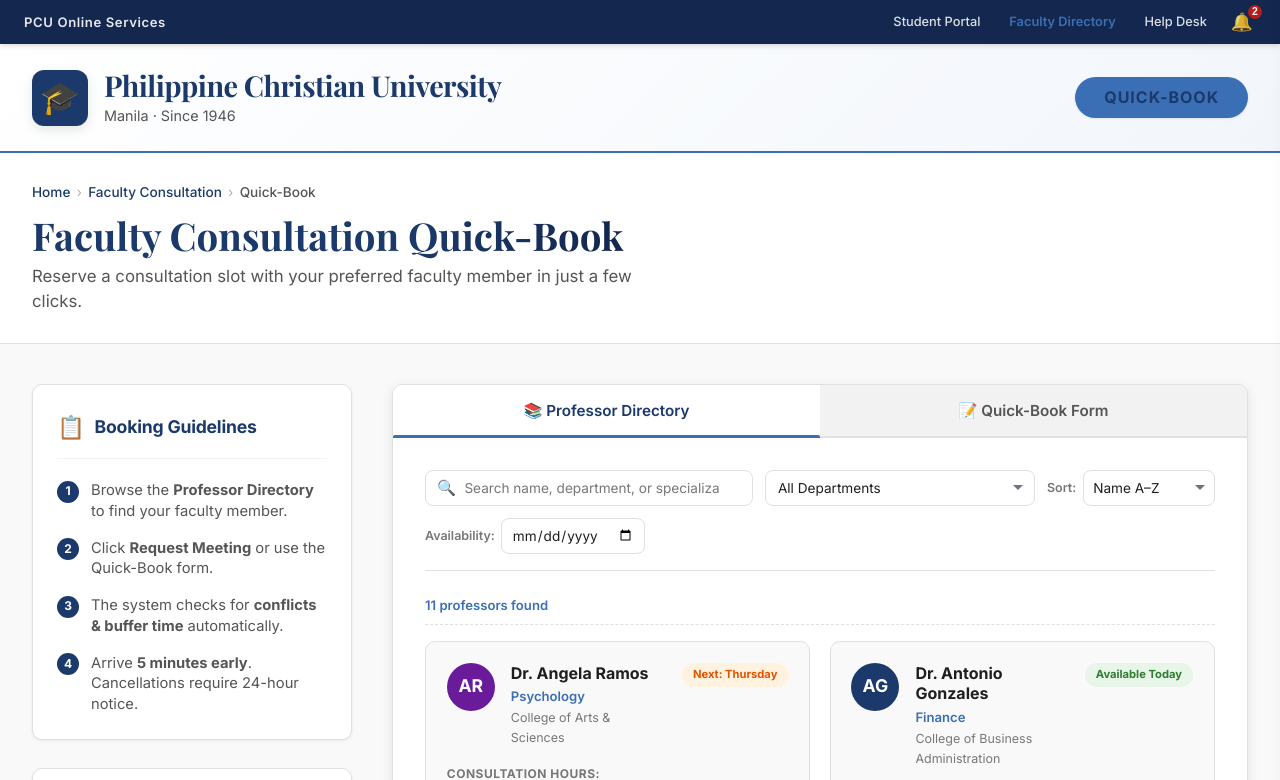
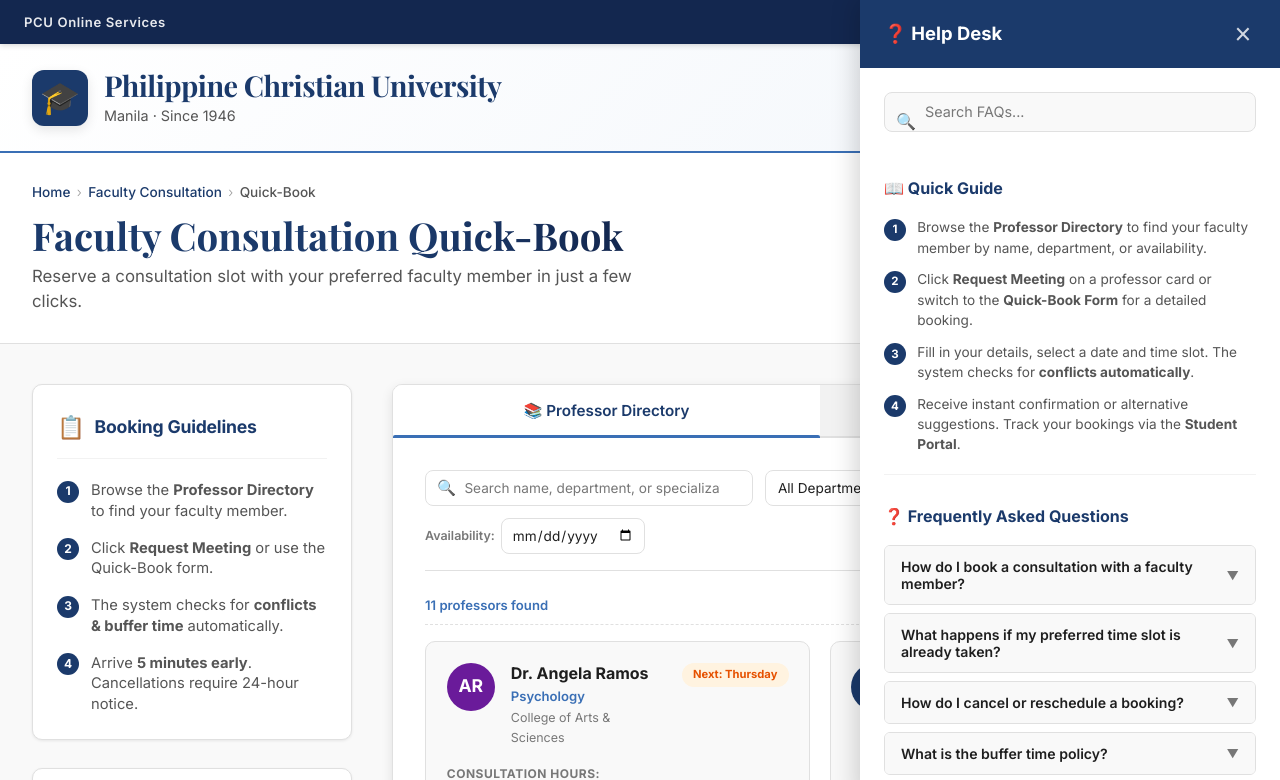
Before and after one commit to IrminsulX/PCU-Faculty-Consultation-Quick-Book-, a plain HTML site: page home.html in a window 1280 px wide. Both pictures are taken after a click on the link "Help Desk". Shown: the top 780 px of the page. Drawn offline with nearby package versions, Linux system fonts and the light colour scheme.

Commit message:
New Help Desk Function

```diff
--- /dev/null
+++ b/css/helpdesk.css
@@ -0,0 +1,152 @@
+/* ============================================
+   PCU Quick-Book — Help Desk Panel
+   ============================================ */
+
+.helpdesk-panel {
+    position: fixed; top: 0; right: -420px;
+    width: 420px; max-width: 90vw; height: 100vh;
+    background: var(--pc-white); box-shadow: -4px 0 24px rgba(0, 0, 0, 0.18);
+    z-index: 1001; transition: right 0.3s ease;
+    display: flex; flex-direction: column;
+}
+.helpdesk-panel--open { right: 0; }
+
+.helpdesk-panel__header {
+    display: flex; justify-content: space-between; align-items: center;
+    padding: 1.2rem 1.5rem; background: var(--pc-maroon); color: white;
+    flex-shrink: 0;
+}
+.helpdesk-panel__title {
+    font-size: 1.15rem; font-weight: 700;
+    display: flex; align-items: center; gap: 0.5rem;
+}
+.helpdesk-panel__close {
+    background: none; border: none; color: white;
+    font-size: 1.8rem; line-height: 1; cursor: pointer;
+    padding: 0 0.3rem; opacity: 0.8; transition: opacity 0.2s;
+}
+.helpdesk-panel__close:hover { opacity: 1; }
+
+/* ── Body (scrollable) ── */
+.helpdesk-panel__body {
+    flex: 1; overflow-y: auto; padding: 1.5rem;
+}
+
+/* ── Search ── */
+.helpdesk-search {
+    position: relative; margin-bottom: 1.5rem;
+}
+.helpdesk-search__icon {
+    position: absolute; left: 0.75rem; top: 50%; transform: translateY(-50%);
+    font-size: 1rem; color: var(--pc-text-muted); pointer-events: none;
+}
+.helpdesk-search__input {
+    width: 100%; padding: 0.65rem 1rem 0.65rem 2.5rem;
+    font-family: var(--font-main); font-size: 0.9rem;
+    border: 1px solid var(--pc-border); border-radius: 8px;
+    background: var(--pc-off-white); color: var(--pc-text-primary);
+    transition: border-color 0.2s, box-shadow 0.2s;
+}
+.helpdesk-search__input:focus {
+    outline: none; border-color: var(--pc-gold);
+    box-shadow: 0 0 0 3px rgba(58, 111, 181, 0.15);
+}
+.helpdesk-search__input::placeholder { color: var(--pc-text-muted); }
+
+.helpdesk-search__results {
+    margin-top: 0.3rem; font-size: 0.8rem; color: var(--pc-text-muted);
+    min-height: 1.2em;
+}
+
+/* ── FAQ Sections ── */
+.helpdesk-section {
+    margin-bottom: 1.8rem;
+    border-bottom: 1px solid var(--pc-light-gray);
+    padding-bottom: 1.2rem;
+}
+.helpdesk-section:last-child { border-bottom: none; margin-bottom: 1rem; }
+
+.helpdesk-section__title {
+    font-size: 1rem; font-weight: 700; color: var(--pc-maroon);
+    margin-bottom: 1rem; display: flex; align-items: center; gap: 0.5rem;
+}
+
+/* ── FAQ Item (accordion) ── */
+.helpdesk-faq {
+    margin-bottom: 0.5rem; border: 1px solid var(--pc-border);
+    border-radius: var(--radius-sm); overflow: hidden;
+    transition: box-shadow 0.2s;
+}
+.helpdesk-faq:hover { box-shadow: var(--shadow-sm); }
+.helpdesk-faq--open { border-color: var(--pc-gold); }
+
+.helpdesk-faq__question {
+    width: 100%; padding: 0.75rem 1rem;
+    font-family: var(--font-main); font-size: 0.88rem; font-weight: 600;
+    color: var(--pc-text-primary); background: var(--pc-off-white);
+    border: none; cursor: pointer; text-align: left;
+    display: flex; justify-content: space-between; align-items: center;
+    gap: 0.5rem; transition: background 0.15s, color 0.15s;
+}
+.helpdesk-faq__question:hover { background: #EDF2F9; color: var(--pc-maroon); }
+.helpdesk-faq--open .helpdesk-faq__question {
+    background: #EDF2F9; color: var(--pc-maroon);
+}
+
+.helpdesk-faq__chevron {
+    font-size: 0.75rem; transition: transform 0.25s; flex-shrink: 0;
+    color: var(--pc-text-muted);
+}
+.helpdesk-faq--open .helpdesk-faq__chevron { transform: rotate(180deg); }
+
+.helpdesk-faq__answer {
+    display: none; padding: 0.75rem 1rem;
+    font-size: 0.85rem; color: var(--pc-text-secondary); line-height: 1.6;
+    background: white; border-top: 1px solid var(--pc-light-gray);
+}
+.helpdesk-faq--open .helpdesk-faq__answer { display: block; }
+
+/* ── Contact Card ── */
+.helpdesk-contact {
+    background: #EDF2F9; border-radius: var(--radius-md);
+    padding: 1.2rem; margin-top: 0.5rem;
+}
+.helpdesk-contact__title {
+    font-size: 0.95rem; font-weight: 700; color: var(--pc-maroon);
+    margin-bottom: 0.8rem; display: flex; align-items: center; gap: 0.4rem;
+}
+.helpdesk-contact__row {
+    display: flex; align-items: center; gap: 0.5rem;
+    font-size: 0.85rem; color: var(--pc-text-secondary);
+    margin-bottom: 0.5rem;
+}
+.helpdesk-contact__row:last-child { margin-bottom: 0; }
+.helpdesk-contact__icon { font-size: 1rem; flex-shrink: 0; }
+
+/* ── Steps list ── */
+.helpdesk-steps {
+    list-style: none; display: flex; flex-direction: column; gap: 0.7rem;
+}
+.helpdesk-steps__item {
+    display: flex; gap: 0.7rem; font-size: 0.85rem;
+    color: var(--pc-text-secondary); line-height: 1.5;
+}
+.helpdesk-steps__num {
+    display: inline-flex; align-items: center; justify-content: center;
+    width: 22px; height: 22px; background: var(--pc-maroon);
+    color: white; font-weight: 700; font-size: 0.72rem;
+    border-radius: 50%; flex-shrink: 0; margin-top: 0.1rem;
+}
+
+/* ── No results ── */
+.helpdesk-no-results {
+    text-align: center; padding: 2rem 0; color: var(--pc-text-muted);
+    font-size: 0.9rem;
+}
+.helpdesk-no-results__icon { font-size: 2rem; display: block; margin-bottom: 0.5rem; }
+
+/* ── Responsive ── */
+@media (max-width: 900px) {
+    .helpdesk-panel { width: 100%; max-width: 100%; }
+    .helpdesk-panel:not(.helpdesk-panel--open) { right: -100%; }
+}
--- a/css/responsive.css
+++ b/css/responsive.css
@@ -17,7 +17,8 @@
         border-radius: var(--radius-lg) var(--radius-lg) 0 0;
         position: fixed; bottom: 0; left: 0; max-height: 85vh;
     }
-    .notif-panel { width: 100%; max-width: 100%; right: -100%; }
+    .notif-panel { width: 100%; max-width: 100%; }
+    .notif-panel:not(.notif-panel--open) { right: -100%; }
 
     .portal-login { margin: 2rem 1rem; padding: 1.5rem; }
     .portal-student-card { flex-direction: column; text-align: center; }
--- a/home.html
+++ b/home.html
@@ -11,6 +11,7 @@
     <link rel="stylesheet" href="css/modal.css">
     <link rel="stylesheet" href="css/notifications.css">
     <link rel="stylesheet" href="css/portal.css">
+    <link rel="stylesheet" href="css/helpdesk.css">
     <link rel="stylesheet" href="css/responsive.css">
     <link rel="preconnect" href="https://fonts.googleapis.com">
     <link rel="preconnect" href="https://fonts.gstatic.com" crossorigin>
@@ -29,7 +30,7 @@
             <nav class="top-bar__nav" id="top-bar-nav">
                 <a href="#" class="top-bar__link" id="portal-link">Student Portal</a>
                 <a href="#" class="top-bar__link top-bar__link--active">Faculty Directory</a>
-                <a href="#" class="top-bar__link">Help Desk</a>
+                <a href="#" class="top-bar__link" id="helpdesk-link">Help Desk</a>
                 <button class="notif-bell" id="notif-bell" title="Notifications" aria-label="Notifications">
                     <span class="notif-bell__icon">&#x1F514;</span>
                     <span class="notif-bell__badge" id="notif-badge" style="display:none;">0</span>
@@ -65,6 +66,17 @@
         </div>
         <div class="notif-panel__list" id="notif-list">
             <div class="notif-empty">No notifications yet.</div>
+        </div>
+    </aside>
+
+    <!-- ========== HELP DESK SLIDE-OUT PANEL ========== -->
+    <aside class="helpdesk-panel" id="helpdesk-panel">
+        <div class="helpdesk-panel__header">
+            <h3 class="helpdesk-panel__title">&#x2753; Help Desk</h3>
+            <button class="helpdesk-panel__close" id="helpdesk-close" aria-label="Close Help Desk">&times;</button>
+        </div>
+        <div class="helpdesk-panel__body" id="helpdesk-body">
+            <!-- Filled by helpdesk.js -->
         </div>
     </aside>
 
@@ -474,6 +486,7 @@
     <script src="js/engine.js"></script>
     <script src="js/ui.js"></script>
     <script src="js/portal.js"></script>
+    <script src="js/helpdesk.js"></script>
     <script src="js/main.js"></script>
 </body>
 </html>
--- /dev/null
+++ b/js/helpdesk.js
@@ -0,0 +1,174 @@
+/* ============================================
+   PCU Quick-Book — Help Desk Panel
+   ============================================ */
+(function () {
+  'use strict';
+
+  var PCU = window.PCU;
+
+  // ─── FAQ Data ──────────────────────────────────────
+  var FAQ_DATA = [
+    { q: 'How do I book a consultation with a faculty member?',
+      a: 'You can book through the <strong>Professor Directory</strong> tab by clicking <em>Request Meeting</em> on any professor card, or use the <strong>Quick-Book Form</strong> to fill out your details and select a time slot directly.' },
+    { q: 'What happens if my preferred time slot is already taken?',
+      a: 'The system automatically checks for conflicts and enforces buffer time between meetings. If your chosen slot conflicts with an existing booking, the request is <strong>auto-declined</strong> and you\'ll see suggested alternative slots. You can also pick a different date or time.' },
+    { q: 'How do I cancel or reschedule a booking?',
+      a: 'Log in to the <strong>Student Portal</strong> using your Student ID and email. Under <em>Upcoming Consultations</em>, click <strong>Cancel</strong> on the booking you wish to remove. To reschedule, cancel the existing booking and create a new one with your preferred time.' },
+    { q: 'What is the buffer time policy?',
+      a: 'Buffer time (10\u201320 minutes depending on the professor) is automatically enforced between back-to-back consultations. This ensures faculty members have time to prepare and wrap up between meetings. The system will not allow booking a slot that overlaps with existing bookings plus their buffer window.' },
+    { q: 'Can I choose between face-to-face and online consultation?',
+      a: 'Yes. When filling out the Quick-Book form, you can select either <strong>Face-to-Face</strong> (on-campus meeting) or <strong>Online</strong> (via Google Meet / Zoom). The professor will receive your preference and send a meeting link if online is chosen.' },
+    { q: 'How do I access the Student Portal?',
+      a: 'Click <strong>Student Portal</strong> in the top navigation bar. Enter your Student ID Number and PCU email address. Once logged in, you can view your upcoming and past consultations, cancel bookings, and check notifications.' },
+    { q: 'What are the consultation hours?',
+      a: 'Standard consultation hours are <strong>Monday\u2013Friday, 8:00 AM\u20135:00 PM</strong> and <strong>Saturday, 8:00 AM\u201312:00 PM</strong>. The university is closed on Sundays and holidays. Individual faculty hours may vary\u2014check their card in the directory for exact schedules.' },
+    { q: 'I didn\'t receive a confirmation email. What should I do?',
+      a: 'First, check your spam/junk folder. Confirmation emails come from the PCU Faculty Consultation System. If you still can\'t find it, log into the <strong>Student Portal</strong> to verify your booking status. For persistent issues, contact the Office of Academic Affairs at the details below.' },
+    { q: 'How do notifications work?',
+      a: 'The notification bell (&#x1F514;) in the top bar shows unread notifications. Click it to open the panel and view booking confirmations, auto-declines, and reminders. Notifications are also accessible inside the Student Portal under <em>Your Notifications</em>.' },
+    { q: 'Who do I contact for technical issues?',
+      a: 'For system problems or bugs, email <strong>itsupport@pcu.edu.ph</strong> or call <strong>(02) 8524-6789 local 245</strong>. For questions about consultation policies, contact the Office of Academic Affairs.' }
+  ];
+
+  // ─── Render Help Desk Panel ────────────────────────
+  PCU.renderHelpDesk = function () {
+    var body = document.getElementById('helpdesk-body');
+    if (!body) return;
+
+    var html = '';
+
+    // Search bar
+    html += '<div class="helpdesk-search">' +
+      '<span class="helpdesk-search__icon">&#x1F50D;</span>' +
+      '<input type="text" class="helpdesk-search__input" id="helpdesk-search-input" placeholder="Search FAQs...">' +
+      '<div class="helpdesk-search__results" id="helpdesk-search-results"></div>' +
+    '</div>';
+
+    // Quick Guide section
+    html += '<div class="helpdesk-section" id="helpdesk-guide">' +
+      '<h3 class="helpdesk-section__title">&#x1F4D6; Quick Guide</h3>' +
+      '<ol class="helpdesk-steps">' +
+        '<li class="helpdesk-steps__item"><span class="helpdesk-steps__num">1</span><span>Browse the <strong>Professor Directory</strong> to find your faculty member by name, department, or availability.</span></li>' +
+        '<li class="helpdesk-steps__item"><span class="helpdesk-steps__num">2</span><span>Click <strong>Request Meeting</strong> on a professor card or switch to the <strong>Quick-Book Form</strong> for a detailed booking.</span></li>' +
+        '<li class="helpdesk-steps__item"><span class="helpdesk-steps__num">3</span><span>Fill in your details, select a date and time slot. The system checks for <strong>conflicts automatically</strong>.</span></li>' +
+        '<li class="helpdesk-steps__item"><span class="helpdesk-steps__num">4</span><span>Receive instant confirmation or alternative suggestions. Track your bookings via the <strong>Student Portal</strong>.</span></li>' +
+      '</ol>' +
+    '</div>';
+
+    // FAQ section
+    html += '<div class="helpdesk-section" id="helpdesk-faqs">' +
+      '<h3 class="helpdesk-section__title">&#x2753; Frequently Asked Questions</h3>';
+
+    FAQ_DATA.forEach(function (faq, idx) {
+      html += '<div class="helpdesk-faq" data-faq-idx="' + idx + '">' +
+        '<button class="helpdesk-faq__question" data-faq-toggle="' + idx + '">' +
+          '<span>' + faq.q + '</span>' +
+          '<span class="helpdesk-faq__chevron">&#x25BC;</span>' +
+        '</button>' +
+        '<div class="helpdesk-faq__answer">' + faq.a + '</div>' +
+      '</div>';
+    });
+
+    html += '</div>';
+
+    // Contact section
+    html += '<div class="helpdesk-section" id="helpdesk-contact-section">' +
+      '<h3 class="helpdesk-section__title">&#x1F4DE; Contact Support</h3>' +
+      '<div class="helpdesk-contact">' +
+        '<p class="helpdesk-contact__title">&#x1F3EB; Office of Academic Affairs</p>' +
+        '<div class="helpdesk-contact__row"><span class="helpdesk-contact__icon">&#x1F4E7;</span><span>academics@pcu.edu.ph</span></div>' +
+        '<div class="helpdesk-contact__row"><span class="helpdesk-contact__icon">&#x1F4DE;</span><span>(02) 8524-6789 local 201</span></div>' +
+      '</div>' +
+      '<div class="helpdesk-contact" style="margin-top:0.8rem;">' +
+        '<p class="helpdesk-contact__title">&#x1F6E0;&#xFE0F; IT Support</p>' +
+        '<div class="helpdesk-contact__row"><span class="helpdesk-contact__icon">&#x1F4E7;</span><span>itsupport@pcu.edu.ph</span></div>' +
+        '<div class="helpdesk-contact__row"><span class="helpdesk-contact__icon">&#x1F4DE;</span><span>(02) 8524-6789 local 245</span></div>' +
+      '</div>' +
+    '</div>';
+
+    body.innerHTML = html;
+
+    // Attach FAQ accordion toggles
+    body.querySelectorAll('.helpdesk-faq__question').forEach(function (btn) {
+      btn.addEventListener('click', function () {
+        var faq = this.closest('.helpdesk-faq');
+        if (!faq) return;
+        var wasOpen = faq.classList.contains('helpdesk-faq--open');
+        // Close all others
+        body.querySelectorAll('.helpdesk-faq--open').forEach(function (f) { f.classList.remove('helpdesk-faq--open'); });
+        // Toggle clicked (open if it was closed)
+        if (!wasOpen) faq.classList.add('helpdesk-faq--open');
+      });
+    });
+
+    // Search
+    var searchInput = document.getElementById('helpdesk-search-input');
+    if (searchInput) {
+      searchInput.addEventListener('input', function () {
+        PCU.helpdeskSearch(this.value.trim().toLowerCase());
+      });
+    }
+  };
+
+  // ─── FAQ Search ─────────────────────────────────────
+  PCU.helpdeskSearch = function (query) {
+    var body = document.getElementById('helpdesk-body');
+    var resultsEl = document.getElementById('helpdesk-search-results');
+    if (!body || !resultsEl) return;
+
+    if (query.length === 0) {
+      resultsEl.textContent = '';
+      // Show all sections and FAQs
+      body.querySelectorAll('.helpdesk-section').forEach(function (s) { s.style.display = ''; });
+      body.querySelectorAll('.helpdesk-faq').forEach(function (f) { f.style.display = ''; });
+      return;
+    }
+
+    var matchCount = 0;
+    body.querySelectorAll('.helpdesk-faq').forEach(function (faq) {
+      var q = faq.querySelector('.helpdesk-faq__question span:first-child');
+      var a = faq.querySelector('.helpdesk-faq__answer');
+      var qText = q ? q.textContent.toLowerCase() : '';
+      var aText = a ? a.textContent.toLowerCase() : '';
+
+      if (qText.indexOf(query) !== -1 || aText.indexOf(query) !== -1) {
+        faq.style.display = '';
+        matchCount++;
+      } else {
+        faq.style.display = 'none';
+      }
+    });
+
+    // Show/hide sections based on whether they have visible FAQs
+    body.querySelectorAll('.helpdesk-section').forEach(function (section) {
+      var visibleFaqs = section.querySelectorAll('.helpdesk-faq[style=""]').length +
+                        section.querySelectorAll('.helpdesk-faq:not([style])').length -
+                        section.querySelectorAll('.helpdesk-faq[style*="display: none"]').length;
+      if (section.querySelector('.helpdesk-section__title') && section.querySelector('.helpdesk-section__title').textContent.indexOf('Frequently Asked') !== -1) {
+        // FAQ section: hide if no matching FAQs AND query exists
+        // Check visible count more carefully
+        var allFaqs = section.querySelectorAll('.helpdesk-faq');
+        var visible = 0;
+        allFaqs.forEach(function (f) {
+          if (f.style.display !== 'none') visible++;
+        });
+        section.style.display = visible > 0 ? '' : 'none';
+      }
+    });
+
+    resultsEl.textContent = matchCount + ' result' + (matchCount !== 1 ? 's' : '') + ' found';
+  };
+
+  // ─── Toggle Panel ───────────────────────────────────
+  PCU.toggleHelpDesk = function () {
+    var panel = document.getElementById('helpdesk-panel');
+    if (!panel) return;
+    var isOpen = panel.classList.contains('helpdesk-panel--open');
+    if (isOpen) {
+      panel.classList.remove('helpdesk-panel--open');
+    } else {
+      PCU.renderHelpDesk();
+      panel.classList.add('helpdesk-panel--open');
+    }
+  };
+})();
--- a/js/main.js
+++ b/js/main.js
@@ -66,7 +66,6 @@
     if (modalCancel) modalCancel.addEventListener('click', PCU.closeRequestModal);
     var modal = document.getElementById('request-modal');
     if (modal) modal.addEventListener('click', function (e) { if (e.target === modal) PCU.closeRequestModal(); });
-    document.addEventListener('keydown', function (e) { if (e.key === 'Escape') PCU.closeRequestModal(); });
     var modalDate = document.getElementById('modal-date');
     if (modalDate) modalDate.addEventListener('change', PCU.updateModalTimeSlots);
     var modalForm = document.getElementById('modal-form');
@@ -91,6 +90,27 @@
       portalLink.addEventListener('click', function (e) { e.preventDefault(); PCU.openPortal(); });
     }
 
+    // Help Desk link
+    var helpdeskLink = document.getElementById('helpdesk-link');
+    if (helpdeskLink) {
+      helpdeskLink.addEventListener('click', function (e) { e.preventDefault(); PCU.toggleHelpDesk(); });
+    }
+
+    // Help Desk close button
+    var helpdeskClose = document.getElementById('helpdesk-close');
+    if (helpdeskClose) helpdeskClose.addEventListener('click', function () {
+      document.getElementById('helpdesk-panel').classList.remove('helpdesk-panel--open');
+    });
+
+    // Close Help Desk on outside click
+    document.addEventListener('click', function (e) {
+      var panel = document.getElementById('helpdesk-panel');
+      var link = document.getElementById('helpdesk-link');
+      if (panel && panel.classList.contains('helpdesk-panel--open') && !panel.contains(e.target) && e.target !== link && (!link || !link.contains(e.target))) {
+        panel.classList.remove('helpdesk-panel--open');
+      }
+    });
+
     // Portal close
     var portalClose = document.getElementById('portal-close');
     if (portalClose) portalClose.addEventListener('click', PCU.closePortal);
@@ -99,13 +119,20 @@
     var logoutBtn = document.getElementById('portal-logout-btn');
     if (logoutBtn) logoutBtn.addEventListener('click', PCU.logoutStudent);
 
-    // Portal escape
+    // Escape key — close modals, portal, help desk
     document.addEventListener('keydown', function (e) {
       if (e.key === 'Escape') {
         var portalOverlay = document.getElementById('portal-overlay');
         if (portalOverlay && portalOverlay.classList.contains('portal-overlay--open')) {
           PCU.closePortal();
+          return;
         }
+        var hdPanel = document.getElementById('helpdesk-panel');
+        if (hdPanel && hdPanel.classList.contains('helpdesk-panel--open')) {
+          hdPanel.classList.remove('helpdesk-panel--open');
+          return;
+        }
+        PCU.closeRequestModal();
       }
     });
   }
```
